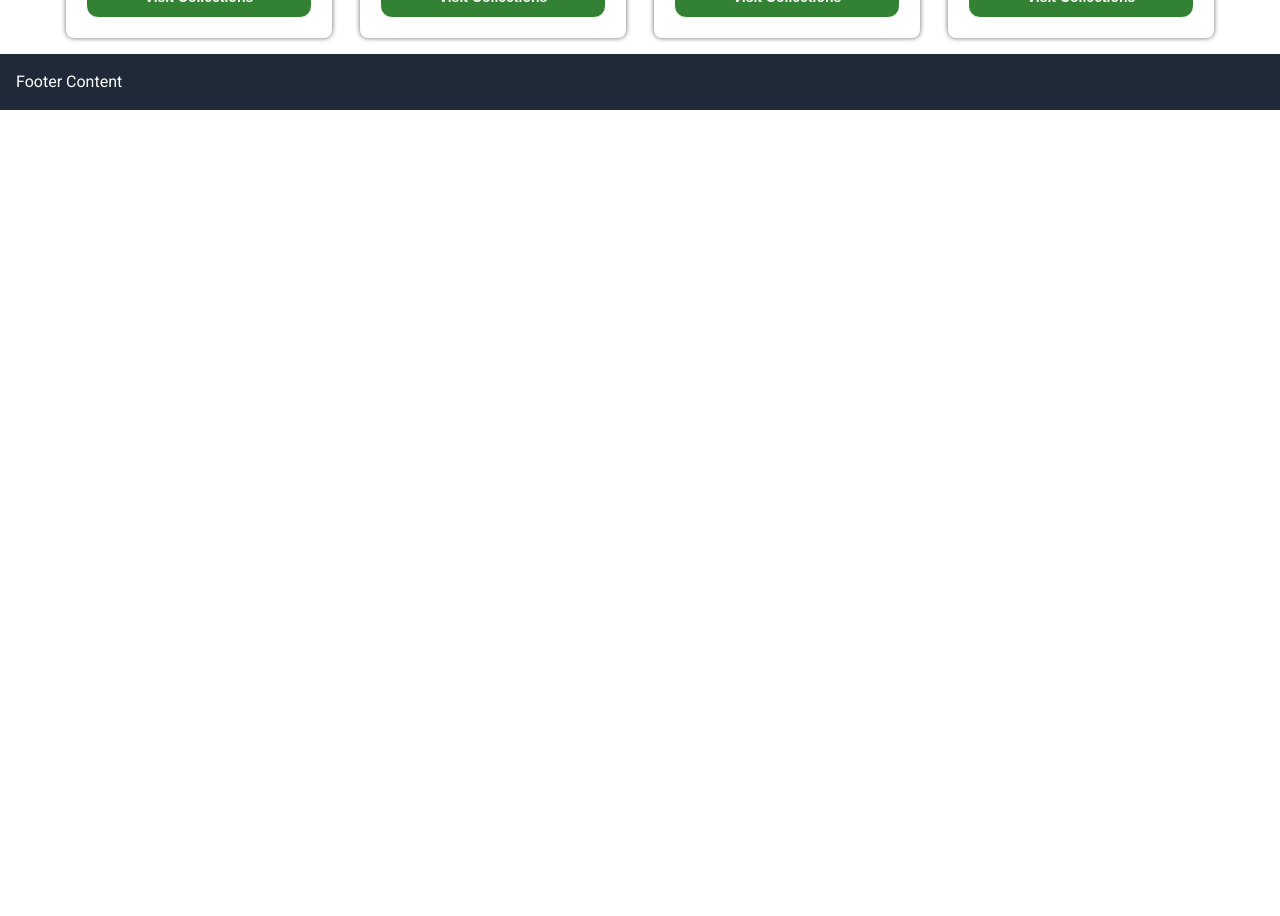
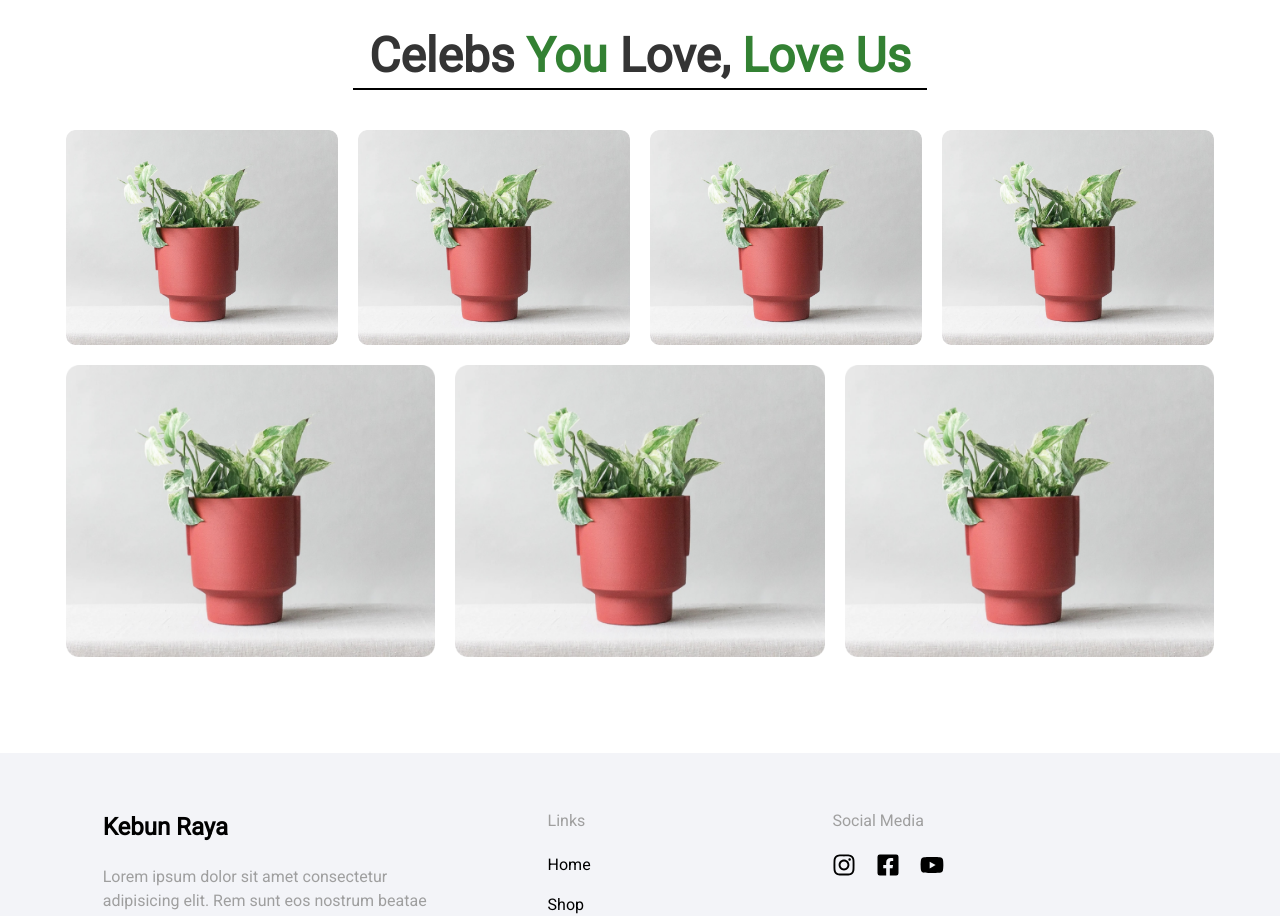
Before and after one commit to nizarfazari/kebun-raya-app, a Next.js app: page / in a window 1280 px wide. Shown: the part 1880-2796 px from the top of the page. Before the commit the page ends 1990 px from the top, so only its background shows below. Built offline with nearby package versions, Linux system fonts and the light colour scheme.

Commit message:
make footer ,component  documentations , and some fixing navbar etc

```diff
--- /dev/null
+++ b/components/home/documentations/card.tsx
@@ -0,0 +1,18 @@
+import Image from 'next/image';
+import * as React from 'react';
+
+interface ICardDocumentionsProps {
+}
+
+const CardDocumentions: React.FunctionComponent<ICardDocumentionsProps> = (props) => {
+    return (
+        <div className='col-span-1 relative documentation-card cursor-pointer overflow-hidden p-5 sm:p-0'>
+            <Image src='/assets/plants/plant_1.png' className='bg-cover rounded-lg' width={500} height={500} alt="Logo Kebun Raya" />
+            <div className='absolute  text-white documentation-description'>
+                <h4 className='text-white'>Nizar Fazari</h4>
+            </div>
+        </div>
+    );
+};
+
+export default CardDocumentions;
--- /dev/null
+++ b/components/home/documentations/index.tsx
@@ -0,0 +1,37 @@
+
+import * as React from 'react';
+import CardDocumentions from './card';
+import SliderDocumentations from './slider';
+
+interface IDocumentationsPlantProps {
+}
+
+const DocumentationsPlant: React.FunctionComponent<IDocumentationsPlantProps> = (props) => {
+  return (
+    <div className='my-20'>
+      <div className='flex justify-center'>
+        <h1 className=' text-dark-500 md:text-5xl text-2xl font-bold border-black pb-2 px-4 border-b-[2px] inline'>Celebs <span className='text-primary-600'>You</span> Love, <span className='text-primary-600'>Love Us</span></h1>
+      </div>
+      <div className='mt-10'>
+        <div className='hidden sm:block'>
+          <div className='grid grid-cols-4 gap-[20px] mb-[20px]'>
+            <CardDocumentions />
+            <CardDocumentions />
+            <CardDocumentions />
+            <CardDocumentions />
+          </div>
+          <div className='grid grid-cols-3 gap-[20px]'>
+            <CardDocumentions />
+            <CardDocumentions />
+            <CardDocumentions />
+          </div>
+        </div>
+        <div className='sm:hidden'>
+          <SliderDocumentations />
+        </div>
+      </div>
+    </div>
+  );
+};
+
+export default DocumentationsPlant;
--- /dev/null
+++ b/components/home/documentations/slider.tsx
@@ -0,0 +1,41 @@
+import * as React from 'react';
+import Slider from 'react-slick';
+import "slick-carousel/slick/slick.css";
+import "slick-carousel/slick/slick-theme.css";
+import CardDocumentions from './card';
+
+
+interface ISliderDocumentationsProps {
+}
+
+const SliderDocumentations: React.FunctionComponent<ISliderDocumentationsProps> = (props) => {
+    let settings = {
+        dots: false,
+        infinite: false,
+        speed: 500,
+        slidesToShow: 1,
+        slidesToScroll: 1,
+        initialSlide: 0,
+
+    };
+    return (
+        <>
+            <Slider {...settings}>
+                <div>
+                    <CardDocumentions />
+                </div>
+                <div>
+                    <CardDocumentions />
+                </div>
+                <div>
+                    <CardDocumentions />
+                </div>
+                <div>
+                    <CardDocumentions />
+                </div>
+            </Slider>
+        </>
+    );
+};
+
+export default SliderDocumentations;
--- /dev/null
+++ b/components/home/footer.tsx
@@ -0,0 +1,46 @@
+import * as React from 'react';
+import { FaFacebookSquare, FaInstagram, FaYoutube } from "react-icons/fa";
+interface IFooterProps {
+}
+
+const Footer: React.FunctionComponent<IFooterProps> = (props) => {
+    return (
+        <>
+            <footer className="bg-[#F3F4F8]  border-gray-300 text-white p-14">
+                <div className='grid grid-cols-1 sm:grid-cols-3 gap-5 container mx-auto'>
+                    <div className='max-w-[450px]'>
+                        <h1 className='text-black text-[24px] font-bold mb-5    '>Kebun Raya</h1>
+                        <p className='text-gray-300'>Lorem ipsum dolor sit amet consectetur adipisicing elit. Rem sunt eos nostrum beatae harum fuga perspiciatis doloribus doloremque itaque dolores.</p>
+                        <p></p>
+                    </div>
+                    <div className='sm:ml-20'>
+                        <h1 className='font-medium font-normal text-gray-300'>Links</h1>
+                        <ul className='text-black mt-5 font-medium flex sm:flex-col gap-4'>
+                            <li>Home</li>
+                            <li>Shop</li>
+                            <li>About</li>
+                            <li>Contact Us</li>
+                        </ul>
+                    </div>
+                    <div className=''>
+                        <h1 className='font-medium font-normal text-gray-300'>Social Media</h1>
+                        <div className='flex items-center text-2xl gap-5 mt-5 text-black'>
+                            <FaInstagram className=''/>
+                            <FaFacebookSquare />
+                            <FaYoutube />
+                        </div>
+                    </div>
+                    <div>
+                        <ul>
+                            <li></li>
+                            <li></li>
+                            <li></li>
+                        </ul>
+                    </div>
+                </div>
+            </footer>
+        </>
+    );
+};
+
+export default Footer;
--- a/components/home/plants/card.tsx
+++ b/components/home/plants/card.tsx
@@ -10,7 +10,7 @@ const PlantCard: React.FunctionComponent<IPlantCardProps> = (props) => {
         <>
             <div className='p-5 shadow rounded-lg'>
                 <Image src='/assets/plants/plant_1.png' width={250} height={175} alt="Logo Kebun Raya" className='w-full' />
-                <h1 className='mt-4 font-bold text-lg'>Jade Terrarium</h1>
+                <h1 className='mt-4 font-bold sm:text-lg'>Jade Terrarium</h1>
                 <p className='mt-1 mb-4 font-medium'>Rp. 2.000.000</p>
                 <Buttons name='Visit Collections' color='primary' variant='fillDarkVariant' className='!font-bold w-full' />
             </div>
--- a/components/home/plants/index.tsx
+++ b/components/home/plants/index.tsx
@@ -1,6 +1,6 @@
 import * as React from 'react';
 import PlantCard from './card';
-import Buttons from '~/components/button';
+import { FaArrowRight } from "react-icons/fa";
 
 interface PlantsProps {
 }
@@ -10,9 +10,9 @@ const Plants: React.FunctionComponent<PlantsProps> = (props) => {
         <>
             <div className='flex justify-between items-center mb-10'>
                 <h1 className='text-center text-dark-500 md:text-5xl text-2xl font-bold'>Trending Plant</h1>
-                <p>See All Variants</p>
+                <p className='text-primary-500 flex items-center'>See All Variants <FaArrowRight className='ml-3'/></p>
             </div>
-            <div className='grid grid-cols-1 md:grid-cols-2 lg:grid-cols-4 gap-7'>
+            <div className='grid grid-cols-2 lg:grid-cols-4  gap-4 sm:gap-7'>
                 <div className='col-span-1'>
                     <PlantCard />
                 </div>
--- a/components/navbar.tsx
+++ b/components/navbar.tsx
@@ -10,7 +10,7 @@ interface IAppProps {
 
 const Navbar: React.FunctionComponent = (props) => {
 
-    const [isOpen, setIsOpen] = useState<boolean>(false)
+    const [isOpen, setIsOpen] = useState<boolean>(true)
     const [isActive, setIsActive] = useState<number>(0)
 
     const datas = [
@@ -54,7 +54,7 @@ const Navbar: React.FunctionComponent = (props) => {
 
     return (
         <header>
-            <nav className='shadow-lg'>
+            <nav className='shadow-lg fixed w-full bg-white z-50'>
                 <div className='flex justify-between items-center container mx-auto py-2 '>
                     <div>
                         <Image src='/assets/logo.png' width={70} height={70} alt="Logo Kebun Raya" priority />
@@ -80,7 +80,7 @@ const Navbar: React.FunctionComponent = (props) => {
                     </div>
                 </div>
             </nav>
-            <div className={`block md:hidden absolute left-0 w-full transition-all delay-200 bg-white top-[90px] h-full ${isOpen ? 'left-[-1500px]' : 'left-0'}`}>
+            <div className={`z-10 block md:hidden absolute left-0 w-full transition-all delay-200 bg-white top-[90px] h-full  ${isOpen ? 'left-[-1500px]' : 'left-0'}`}>
                 <div className='container mx-auto mt-7'>
                     <ul className='flex flex-col gap-4'>
                         <li className='title'>Home</li>
--- a/layouts/layout.tsx
+++ b/layouts/layout.tsx
@@ -3,6 +3,7 @@
 //     description: "Generated by create next app",
 //   };
 
+import Footer from "~/components/home/footer";
 import Navbar from "~/components/navbar";
 
 
@@ -11,7 +12,7 @@ import Navbar from "~/components/navbar";
       <div className="flex flex-col min-h-screen">
         <Navbar />
         <main className="flex-grow p-4">{children}</main>
-        <footer className="bg-gray-800 text-white p-4">Footer Content</footer>
+        <Footer />
       </div>
     );
   }
--- a/pages/index.tsx
+++ b/pages/index.tsx
@@ -3,6 +3,7 @@ import React from 'react';
 import Buttons from '~/components/button';
 import Category from '~/components/home/category';
 import CategoryCard from '~/components/home/category/card';
+import DocumentationsPlant from '~/components/home/documentations';
 import Plants from '~/components/home/plants';
 import CardPlants from '~/components/home/plants/card';
 
@@ -34,6 +35,7 @@ export default function Home() {
         <div>
           <Plants />
         </div>
+        <DocumentationsPlant />
       </div>
     </main >
   )
--- a/styles/main.scss
+++ b/styles/main.scss
@@ -51,7 +51,23 @@ body {
   }
 }
 
+.shadow {
+  box-shadow: 0px 0px 5px 0px #00000099;
+}
 
-.shadow {
-  box-shadow: 0px 0px 5px 0px #00000099
+.documentation-card:hover .documentation-description {
+  bottom: 2rem;
+  transition: 0.5s ease;
+
 }
+
+.documentation-card .documentation-description {
+  bottom: -100%;
+  left: 1.75rem;
+  right: 1.75rem;
+  transition: 0.5s ease;
+}
+
+.documentation-card img:hover {
+  filter: brightness(50%);
+}
--- a/tailwind.config.ts
+++ b/tailwind.config.ts
@@ -21,23 +21,23 @@ const config: Config = {
         primary: {
           100: "#D5FED5",
           200: "#B0EFB0",
-          300: "#D5FED5",
+          300: "#84F284",
           400: "#3AC23A",
-          500: "#D5FED5",
-          600: "#D5FED5",
-          700: "#D5FED5",
-          800: "#D5FED5",
-          900: "#D5FED5",
+          500: "#4B8E4B",
+          600: "#338133",
+          700: "#1D6D1D",
+          800: "#0D4B0D",
           1000: "#D5FED5",
         },
         gray: {
           100: "#fafafa",
           200: "#f7f7f7",
+          300: '#9F9F9F'
         },
         secondary: "#3498DB",
-        dark : {
-          500 : '#343434'
-        }
+        dark: {
+          500: "#343434",
+        },
       },
     },
   },
```
Also changed, not shown: public/assets/documentions/celeb_1.png (added), public/assets/documentions/celeb_2.png (added).
